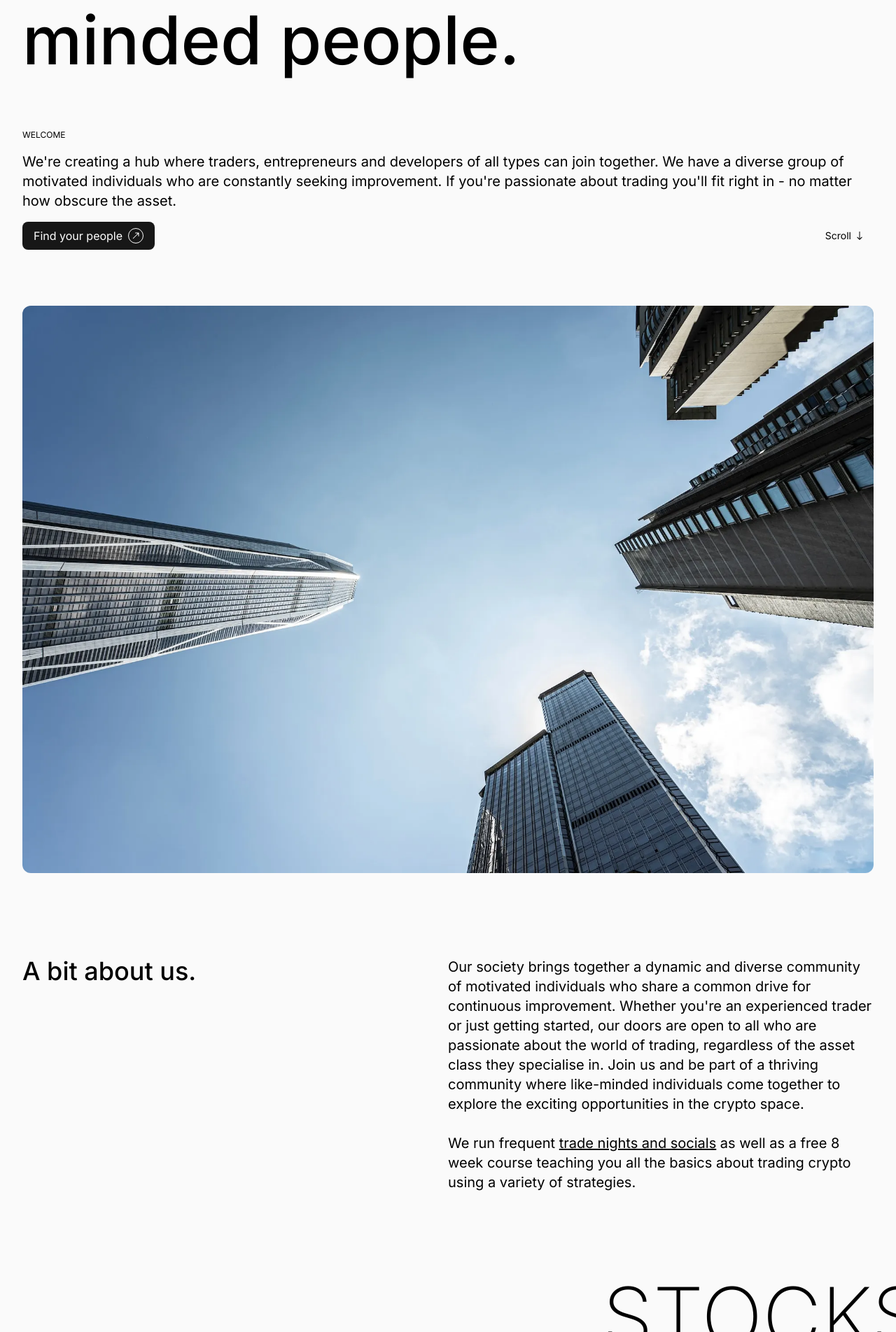
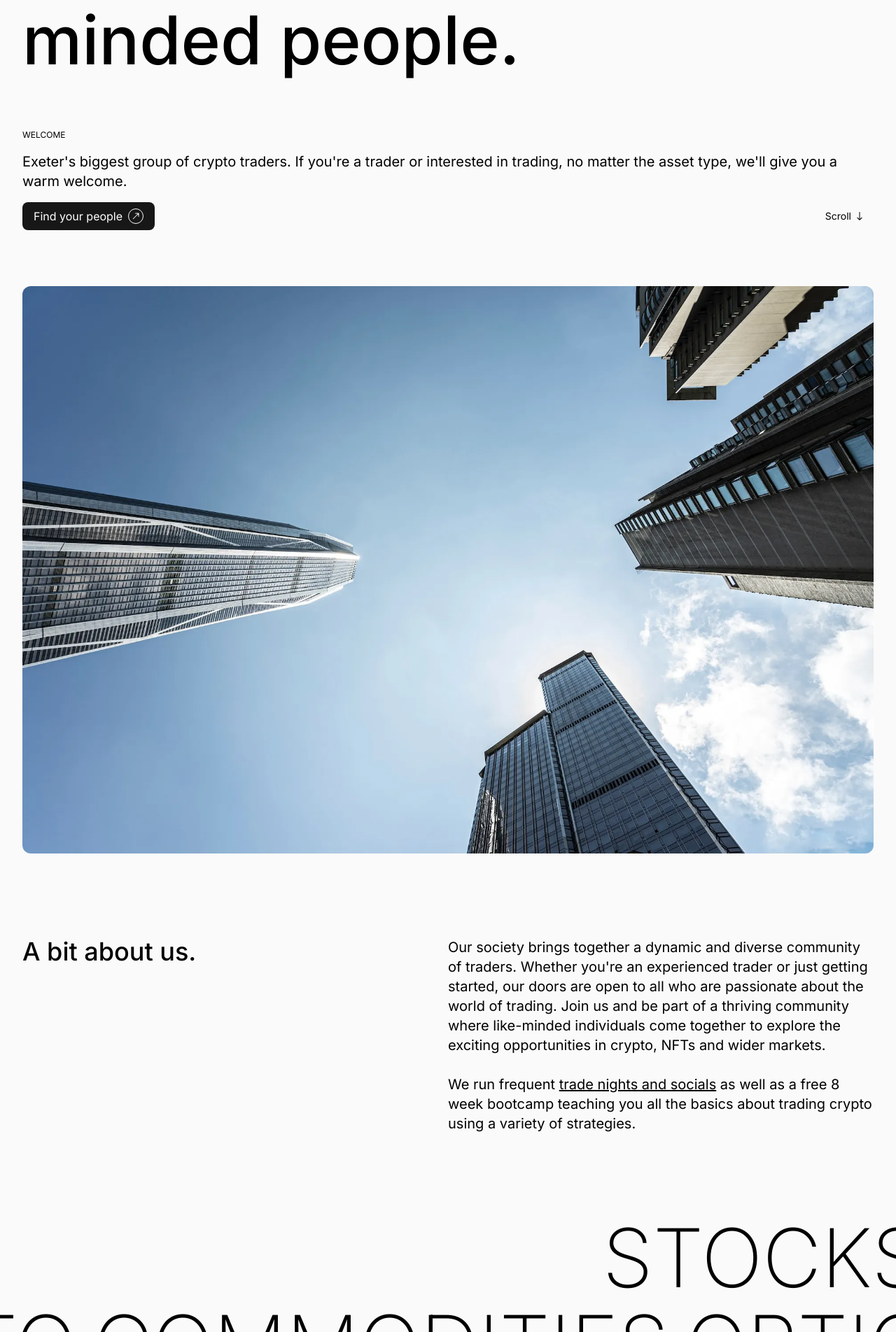
Before and after one commit to Wj9488/exeter-crypto-society, a Next.js app: page / in a window 1280 px wide. Shown: the part 338-2242 px from the top of the page at 70% size. Built offline with nearby package versions, Linux system fonts and the light colour scheme; no server answers.

Commit message:
About subsection copy

```diff
--- a/app/page.tsx
+++ b/app/page.tsx
@@ -15,8 +15,9 @@ export default function Home() {
           headingOne="Make friends, trade, network and meet like-minded people."
           subheadingPreText="Welcome"
           subheading="
-        We're creating a hub where traders, entrepreneurs and developers of all types can join together. We have a diverse group of motivated individuals who are constantly seeking improvement. If you're passionate about trading you'll fit right in - no matter how obscure the asset.
-        "
+          Exeter's biggest group of crypto traders. If you're a trader or interested in trading, no matter the asset type,
+          we'll give you a warm welcome.
+          "
           buttonText="Find your people"
           buttonHref="https://my.exeterguild.com/groups/H6VXP/blockchain-and-crypto-society/memberships"
           imageSource="/cryptoSoc__img_city.webp"
@@ -26,20 +27,19 @@ export default function Home() {
           <h2 className="font-medium text-3xl lg:text-4xl">A bit about us.</h2>
           <p className="lg:text-xl lg:mt-0 mt-4">
             Our society brings together a dynamic and diverse community of
-            motivated individuals who share a common drive for continuous
-            improvement. Whether you're an experienced trader or just getting
+            traders. Whether you're an experienced trader or just getting
             started, our doors are open to all who are passionate about the
-            world of trading, regardless of the asset class they specialise in.
+            world of trading.
             Join us and be part of a thriving community where like-minded
             individuals come together to explore the exciting opportunities in
-            the crypto space.
+            crypto, NFTs and wider markets.
             <br />
             <br />
             We run frequent{" "}
             <Link href="/#events" className="underline">
               trade nights and socials
             </Link>{" "}
-            as well as a free 8 week course teaching you all the basics about
+            as well as a free 8 week bootcamp teaching you all the basics about
             trading crypto using a variety of strategies.
           </p>
         </section>
```
